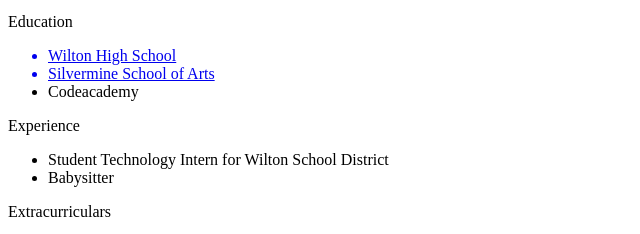
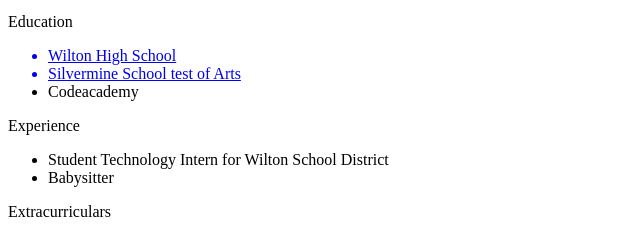
Before and after one commit to ishais123/resume-project, a plain HTML site: page index.html in a window 1280 px wide. Shown: the part 428-662 px from the top of the page, 0-640 px from the left. Drawn offline with Linux system fonts and the light colour scheme; no server answers.

Commit message:
Update index.html

```diff
--- a/index.html
+++ b/index.html
@@ -45,7 +45,7 @@
         </a>
         <!--Link-->
         <a href="https://www.silvermineart.org/">
-        <li>Silvermine School of Arts</li>
+        <li>Silvermine School  test of Arts</li>
         </a>
         <li>Codeacademy</li>
     </ul>
```
